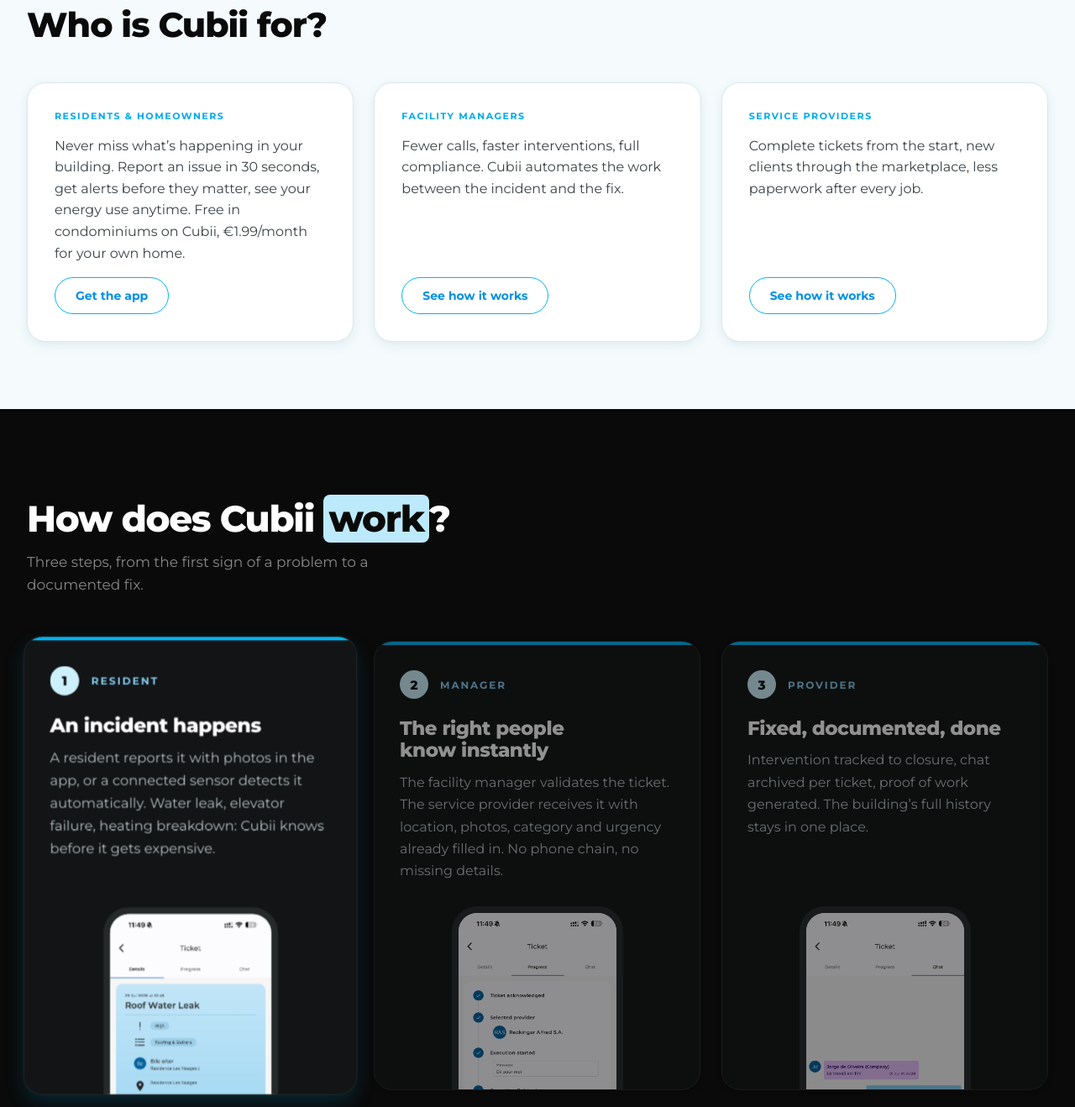
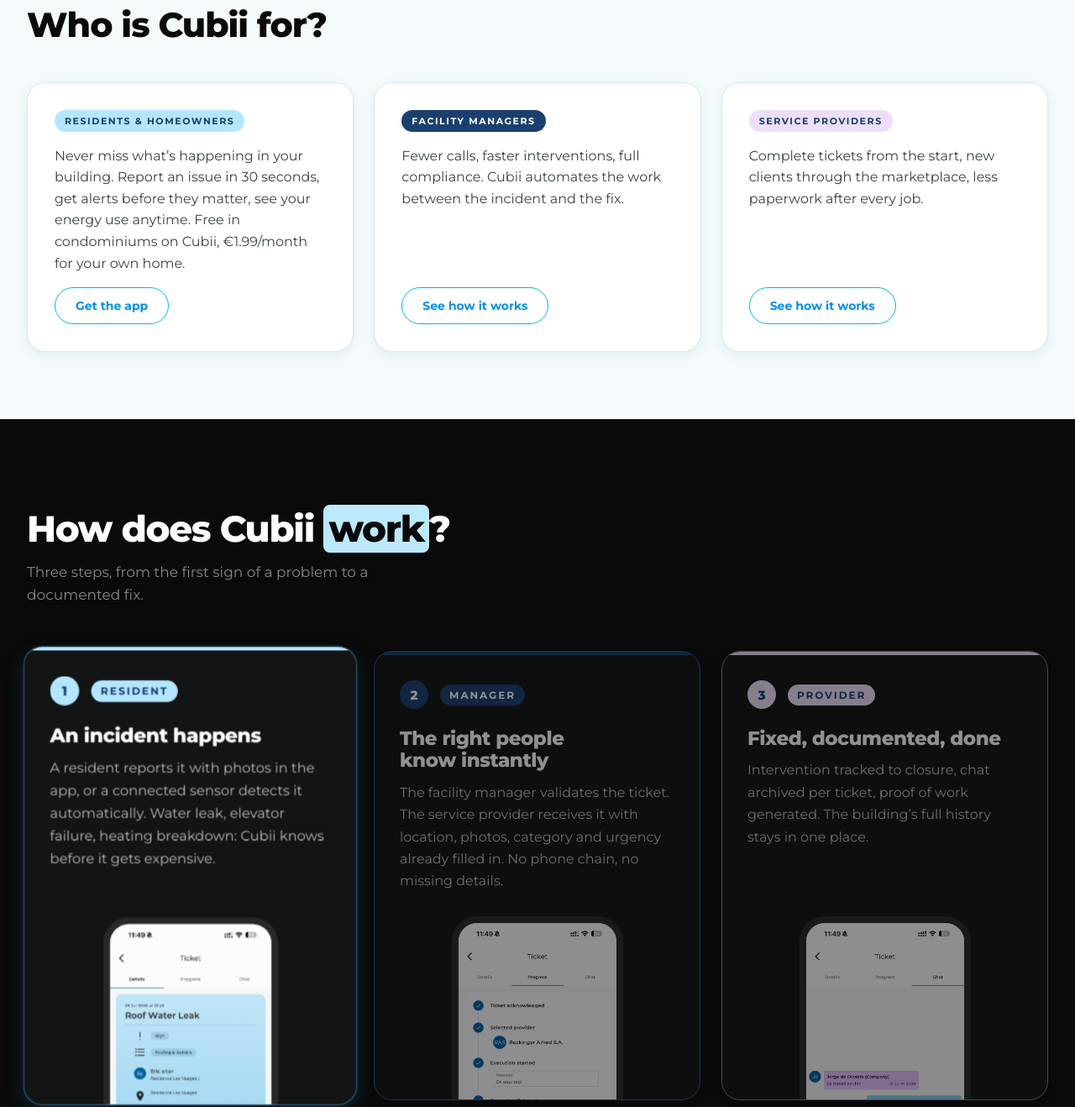
Before and after one commit to brunosantoos/cubii-preview, a plain HTML site: page Home.dc.html in a window 1280 px wide. Shown: the part 1440-2758 px from the top of the page at 84% size. Drawn offline with nearby package versions, Linux system fonts and the light colour scheme.

Commit message:
Apply per-profile brand colors to Home sections and profile page titles
Profile palette: residents #B4E6FF (bleu ciel), facility managers
#1A3F6F (bleu fonce), service providers #EDDFFA (lilas).

- Home 'Who is Cubii for?': audience card labels become colored pills
  in each profile's color.
- Home 'How does Cubii work?': each step card gets its profile color
  on the role badge, number circle, progress bar and card border.
- Residents/FacilityManagers/ServiceProviders answer H2s: profile
  word highlighted with the profile color as background (split into
  Pre/Hl/Suf keys across en/pt/es/fr).

```diff
--- a/Home.dc.html
+++ b/Home.dc.html
@@ -96,17 +96,17 @@
         <h2 style="margin:0 0 44px;font-size:clamp(28px,3.2vw,42px);font-weight:800;letter-spacing:-0.025em;">{{ t.audienceH2 }}</h2>
         <div style="display:grid;grid-template-columns:repeat(auto-fit,minmax(280px,1fr));gap:24px;">
           <div style="background:#FFFFFF;border:1px solid #DCE7EB;border-radius:22px;padding:32px;display:flex;flex-direction:column;gap:16px;box-shadow:0 4px 14px rgba(41,109,131,0.11);transition:box-shadow 0.18s ease,transform 0.18s ease,border-color 0.18s ease;" style-hover="box-shadow:0 10px 26px rgba(41,109,131,0.12);transform:translateY(-2px);border-color:#B7DCEA;">
-            <span style="font-size:11px;font-weight:700;letter-spacing:0.14em;text-transform:uppercase;color:#00AAEE;">{{ t.card1Label }}</span>
+            <span style="align-self:flex-start;font-size:11px;font-weight:700;letter-spacing:0.14em;text-transform:uppercase;background:#B4E6FF;color:#1A3F6F;padding:6px 12px;border-radius:999px;">{{ t.card1Label }}</span>
             <p style="margin:0;font-size:16px;line-height:1.6;color:#3A4247;flex:1 1 auto;">{{ t.card1Text }}</p>
             <a href="Residents.dc.html" style="align-self:flex-start;display:inline-flex;align-items:center;border:1.5px solid #00B5F1;color:#0090E8;font-size:14px;font-weight:700;padding:12px 24px;border-radius:999px;text-decoration:none;" style-hover="background:#00B5F1;color:#FFFFFF;">{{ t.card1Cta }}</a>
           </div>
           <div style="background:#FFFFFF;border:1px solid #DCE7EB;border-radius:22px;padding:32px;display:flex;flex-direction:column;gap:16px;box-shadow:0 4px 14px rgba(41,109,131,0.11);transition:box-shadow 0.18s ease,transform 0.18s ease,border-color 0.18s ease;" style-hover="box-shadow:0 10px 26px rgba(41,109,131,0.12);transform:translateY(-2px);border-color:#B7DCEA;">
-            <span style="font-size:11px;font-weight:700;letter-spacing:0.14em;text-transform:uppercase;color:#00AAEE;">{{ t.card2Label }}</span>
+            <span style="align-self:flex-start;font-size:11px;font-weight:700;letter-spacing:0.14em;text-transform:uppercase;background:#1A3F6F;color:#FFFFFF;padding:6px 12px;border-radius:999px;">{{ t.card2Label }}</span>
             <p style="margin:0;font-size:16px;line-height:1.6;color:#3A4247;flex:1 1 auto;">{{ t.card2Text }}</p>
             <a href="FacilityManagers.dc.html" style="align-self:flex-start;display:inline-flex;align-items:center;border:1.5px solid #00B5F1;color:#0090E8;font-size:14px;font-weight:700;padding:12px 24px;border-radius:999px;text-decoration:none;" style-hover="background:#00B5F1;color:#FFFFFF;">{{ t.card2Cta }}</a>
           </div>
           <div style="background:#FFFFFF;border:1px solid #DCE7EB;border-radius:22px;padding:32px;display:flex;flex-direction:column;gap:16px;box-shadow:0 4px 14px rgba(41,109,131,0.11);transition:box-shadow 0.18s ease,transform 0.18s ease,border-color 0.18s ease;" style-hover="box-shadow:0 10px 26px rgba(41,109,131,0.12);transform:translateY(-2px);border-color:#B7DCEA;">
-            <span style="font-size:11px;font-weight:700;letter-spacing:0.14em;text-transform:uppercase;color:#00AAEE;">{{ t.card3Label }}</span>
+            <span style="align-self:flex-start;font-size:11px;font-weight:700;letter-spacing:0.14em;text-transform:uppercase;background:#EDDFFA;color:#1A3F6F;padding:6px 12px;border-radius:999px;">{{ t.card3Label }}</span>
             <p style="margin:0;font-size:16px;line-height:1.6;color:#3A4247;flex:1 1 auto;">{{ t.card3Text }}</p>
             <a href="ServiceProviders.dc.html" style="align-self:flex-start;display:inline-flex;align-items:center;border:1.5px solid #00B5F1;color:#0090E8;font-size:14px;font-weight:700;padding:12px 24px;border-radius:999px;text-decoration:none;" style-hover="background:#00B5F1;color:#FFFFFF;">{{ t.card3Cta }}</a>
           </div>
@@ -119,14 +119,14 @@
         <h2 style="margin:0 0 12px;font-size:clamp(28px,3.4vw,44px);font-weight:800;letter-spacing:-0.03em;">{{ t.howPrefix }} <span style="background:#BDE9FC;color:#0A0A0A;padding:0.04em 0.14em;border-radius:0.18em;-webkit-box-decoration-break:clone;box-decoration-break:clone;">{{ t.howHighlight }}</span>{{ t.howSuffix }}</h2>
         <p style="margin:0 0 52px;font-size:17px;line-height:1.6;color:#878888;max-width:520px;">{{ t.howSubtitle }}</p>
         <ol style="list-style:none;margin:0;padding:0;display:grid;grid-template-columns:repeat(auto-fit,minmax(300px,1fr));gap:24px;">
-          <li style="background:#121415;border:1px solid #26292A;border-radius:22px;overflow:hidden;display:flex;flex-direction:column;animation:cubii-step-bump 6s ease-out 0s infinite;">
+          <li style="background:#121415;border:1px solid #3D6E8C;border-radius:22px;overflow:hidden;display:flex;flex-direction:column;animation:cubii-step-bump 6s ease-out 0s infinite;">
             <div style="height:4px;background:#26292A;position:relative;overflow:hidden;">
-              <div style="position:absolute;inset:0;background:#00B5F1;transform-origin:left center;animation:cubii-step-fill 6s ease-in-out 0s infinite;"></div>
+              <div style="position:absolute;inset:0;background:#B4E6FF;transform-origin:left center;animation:cubii-step-fill 6s ease-in-out 0s infinite;"></div>
             </div>
             <div style="padding:30px 30px 0;">
               <div style="display:flex;align-items:center;gap:14px;margin-bottom:22px;animation:cubii-step-glow 6s ease-in-out 0s infinite;">
-                <span style="width:34px;height:34px;border-radius:999px;background:#CCF0FC;color:#0A0A0A;font-size:15px;font-weight:800;display:flex;align-items:center;justify-content:center;flex:0 0 auto;">1</span>
-                <span style="font-size:12px;font-weight:700;letter-spacing:0.16em;text-transform:uppercase;color:#85CCF0;">{{ t.step1Role }}</span>
+                <span style="width:34px;height:34px;border-radius:999px;background:#B4E6FF;color:#1A3F6F;font-size:15px;font-weight:800;display:flex;align-items:center;justify-content:center;flex:0 0 auto;">1</span>
+                <span style="font-size:12px;font-weight:700;letter-spacing:0.16em;text-transform:uppercase;background:#B4E6FF;color:#1A3F6F;padding:5px 11px;border-radius:999px;">{{ t.step1Role }}</span>
               </div>
               <h3 style="margin:0 0 12px;font-size:23px;font-weight:800;letter-spacing:-0.02em;line-height:1.15;">{{ t.step1Title }}</h3>
               <p style="margin:0 0 28px;font-size:16px;line-height:1.65;color:#B8C2C6;">{{ t.step1Text }}</p>
@@ -137,14 +137,14 @@
               </div>
             </div>
           </li>
-          <li style="background:#121415;border:1px solid #26292A;border-radius:22px;overflow:hidden;display:flex;flex-direction:column;animation:cubii-step-bump 6s ease-out 2s infinite;">
+          <li style="background:#121415;border:1px solid #2E5A96;border-radius:22px;overflow:hidden;display:flex;flex-direction:column;animation:cubii-step-bump 6s ease-out 2s infinite;">
             <div style="height:4px;background:#26292A;position:relative;overflow:hidden;">
-              <div style="position:absolute;inset:0;background:#00B5F1;transform-origin:left center;animation:cubii-step-fill 6s ease-in-out 2s infinite;"></div>
+              <div style="position:absolute;inset:0;background:#1A3F6F;transform-origin:left center;animation:cubii-step-fill 6s ease-in-out 2s infinite;"></div>
             </div>
             <div style="padding:30px 30px 0;">
               <div style="display:flex;align-items:center;gap:14px;margin-bottom:22px;animation:cubii-step-glow 6s ease-in-out 2s infinite;">
-                <span style="width:34px;height:34px;border-radius:999px;background:#CCF0FC;color:#0A0A0A;font-size:15px;font-weight:800;display:flex;align-items:center;justify-content:center;flex:0 0 auto;">2</span>
-                <span style="font-size:12px;font-weight:700;letter-spacing:0.16em;text-transform:uppercase;color:#85CCF0;">{{ t.step2Role }}</span>
+                <span style="width:34px;height:34px;border-radius:999px;background:#1A3F6F;color:#FFFFFF;font-size:15px;font-weight:800;display:flex;align-items:center;justify-content:center;flex:0 0 auto;">2</span>
+                <span style="font-size:12px;font-weight:700;letter-spacing:0.16em;text-transform:uppercase;background:#1A3F6F;color:#FFFFFF;padding:5px 11px;border-radius:999px;">{{ t.step2Role }}</span>
               </div>
               <h3 style="margin:0 0 12px;font-size:23px;font-weight:800;letter-spacing:-0.02em;line-height:1.15;">{{ t.step2Title }}</h3>
               <p style="margin:0 0 28px;font-size:16px;line-height:1.65;color:#B8C2C6;">{{ t.step2Text }}</p>
@@ -155,14 +155,14 @@
               </div>
             </div>
           </li>
-          <li style="background:#121415;border:1px solid #26292A;border-radius:22px;overflow:hidden;display:flex;flex-direction:column;animation:cubii-step-bump 6s ease-out 4s infinite;">
+          <li style="background:#121415;border:1px solid #8A6E9E;border-radius:22px;overflow:hidden;display:flex;flex-direction:column;animation:cubii-step-bump 6s ease-out 4s infinite;">
             <div style="height:4px;background:#26292A;position:relative;overflow:hidden;">
-              <div style="position:absolute;inset:0;background:#00B5F1;transform-origin:left center;animation:cubii-step-fill 6s ease-in-out 4s infinite;"></div>
+              <div style="position:absolute;inset:0;background:#EDDFFA;transform-origin:left center;animation:cubii-step-fill 6s ease-in-out 4s infinite;"></div>
             </div>
             <div style="padding:30px 30px 0;">
               <div style="display:flex;align-items:center;gap:14px;margin-bottom:22px;animation:cubii-step-glow 6s ease-in-out 4s infinite;">
-                <span style="width:34px;height:34px;border-radius:999px;background:#CCF0FC;color:#0A0A0A;font-size:15px;font-weight:800;display:flex;align-items:center;justify-content:center;flex:0 0 auto;">3</span>
-                <span style="font-size:12px;font-weight:700;letter-spacing:0.16em;text-transform:uppercase;color:#85CCF0;">{{ t.step3Role }}</span>
+                <span style="width:34px;height:34px;border-radius:999px;background:#EDDFFA;color:#1A3F6F;font-size:15px;font-weight:800;display:flex;align-items:center;justify-content:center;flex:0 0 auto;">3</span>
+                <span style="font-size:12px;font-weight:700;letter-spacing:0.16em;text-transform:uppercase;background:#EDDFFA;color:#1A3F6F;padding:5px 11px;border-radius:999px;">{{ t.step3Role }}</span>
               </div>
               <h3 style="margin:0 0 12px;font-size:23px;font-weight:800;letter-spacing:-0.02em;line-height:1.15;">{{ t.step3Title }}</h3>
               <p style="margin:0 0 28px;font-size:16px;line-height:1.65;color:#B8C2C6;">{{ t.step3Text }}</p>
```
Also changed, not shown: FacilityManagers.dc.html (+5 -5 lines), Residents.dc.html (+5 -5 lines), ServiceProviders.dc.html (+5 -5 lines).
